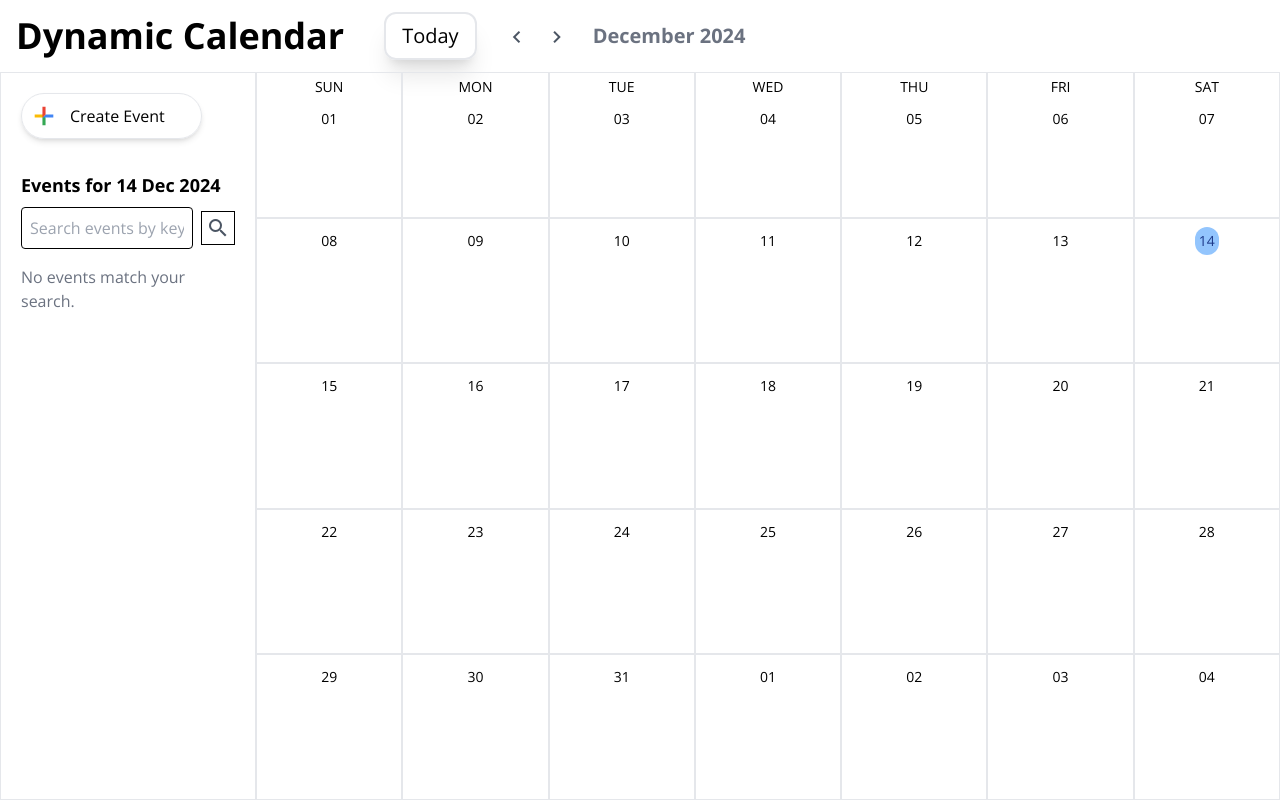
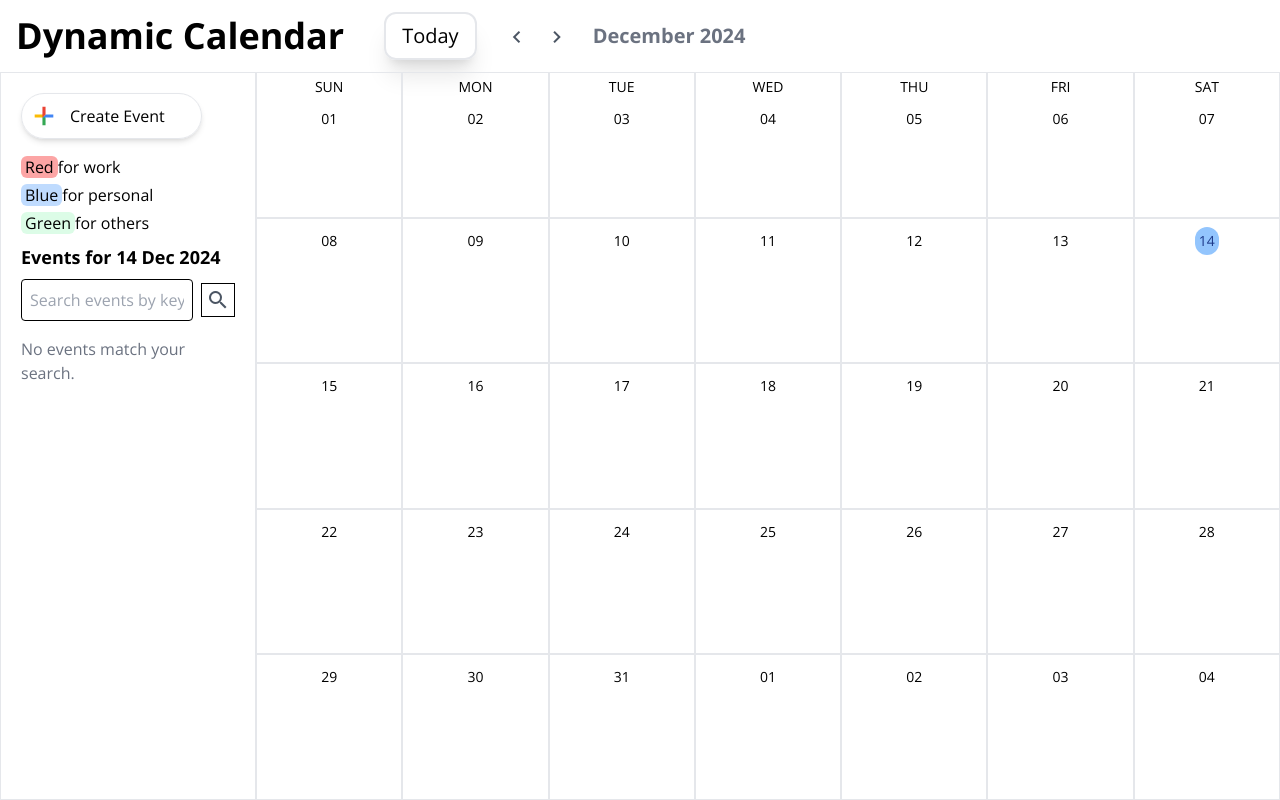
Before and after one commit to amanxxp/Dynamic-Event-Calendar, a React (Vite) app: page / in a window 1280 px wide. Built offline with nearby package versions, Linux system fonts and the light colour scheme.

Commit message:
color coding for event

```diff
--- a/src/components/Day.tsx
+++ b/src/components/Day.tsx
@@ -1,10 +1,12 @@
 import React, { useContext } from "react";
 import dayjs from "dayjs";
 import GlobalContext from "../context/GlobalContext";
+
 interface DayProps {
   day: dayjs.Dayjs;
   rowIdx: number;
 }
+
 const Day: React.FC<DayProps> = ({ day, rowIdx }) => {
   const { daySelected, setDaySelected, events }: any =
     useContext(GlobalContext);
@@ -12,6 +14,20 @@ const Day: React.FC<DayProps> = ({ day, rowIdx }) => {
   const eventsForDay = events.filter(
     (event: any) => event.date === day.format("DD-MM-YY")
   );
+
+  // Function to determine event color based on category
+  const getEventColor = (category: string) => {
+    switch (category) {
+      case "work":
+        return "bg-red-300 text-red-700"; // Red for work
+      case "personal":
+        return "bg-blue-200 text-blue-700"; // Blue for personal
+      case "others":
+        return "bg-green-100 text-green-700"; // Green for others
+      default:
+        return "bg-blue-100 text-gray-700"; // Default color
+    }
+  };
 
   function getCurrentDayClass() {
     const format = "DD-MM-YY";
@@ -44,7 +60,9 @@ const Day: React.FC<DayProps> = ({ day, rowIdx }) => {
         {eventsForDay.map((event: any, index: number) => (
           <div
             key={index}
-            className="bg-blue-100 text-blue-700 text-sm font-extrabold rounded p-1 mb-1"
+            className={`text-sm font-extrabold rounded p-1 mb-1 ${getEventColor(
+              event.category
+            )}`} // Apply category color
           >
             {event.eventName}
           </div>
--- a/src/components/EventHandler.tsx
+++ b/src/components/EventHandler.tsx
@@ -40,6 +40,20 @@ const EventHandler = () => {
     localStorage.setItem("events", JSON.stringify(updatedEvents)); // Update local storage
   };
 
+  // Function to determine event color based on category
+  const getEventColor = (category: string) => {
+    switch (category) {
+      case "work":
+        return "bg-red-300 text-red-700"; // Red for work
+      case "personal":
+        return "bg-blue-200 text-blue-700"; // Blue for personal
+      case "others":
+        return "bg-green-100 text-green-700"; // Green for others
+      default:
+        return "bg-blue-100 text-gray-700"; // Default color
+    }
+  };
+
   return (
     <div>
       <h2 className="text-lg font-bold mb-2">
@@ -53,7 +67,7 @@ const EventHandler = () => {
           onChange={(e) => setSearchKeyword(e.target.value)}
           className="w-full border rounded p-2 mb-4 border-black"
           placeholder="Search events by keyword"
-        />{" "}
+        />
         <div
           className="material-icons-outlined text-gray-600 cursor-pointer mb-4 p-1 ml-2 border-black border"
           title="Search events"
@@ -65,7 +79,9 @@ const EventHandler = () => {
         filteredEvents.map((event: any) => (
           <div
             key={event.id}
-            className="bg-blue-100 text-blue-600 p-2 mb-2 rounded shadow"
+            className={`p-2 mb-2 rounded shadow ${getEventColor(
+              event.category
+            )}`}
           >
             {editingEventId === event.id ? (
               // Edit Form
@@ -128,7 +144,15 @@ const EventHandler = () => {
             ) : (
               // Display Event Details
               <div>
-                <h3 className="text-md font-semibold">{event.eventName}</h3>
+                <div className="flex items-center">
+                  <h3 className="text-md font-semibold">{event.eventName}</h3>
+                  {/* Category Color Indicator */}
+                  <div
+                    className={`w-3 h-3 rounded-full ml-2 ${getEventColor(
+                      event.category
+                    )}`}
+                  />
+                </div>
                 <p className="text-sm">
                   {event.startTime} - {event.endTime}
                 </p>
@@ -138,13 +162,13 @@ const EventHandler = () => {
                     setEditingEventId(event.id);
                     setEditedEvent(event); // Pre-fill edit form
                   }}
-                  className="text-blue-500 text-xs underline mr-2"
+                  className="text-green-500 font-bold text-xs underline mr-2"
                 >
                   Edit
                 </button>
                 <button
                   onClick={() => handleDelete(event.id)}
-                  className="text-red-500 text-xs underline"
+                  className="text-red-500 font-bold text-xs underline"
                 >
                   Delete
                 </button>
--- a/src/components/SideBar.tsx
+++ b/src/components/SideBar.tsx
@@ -4,7 +4,20 @@ const SideBar = () => {
   return (
     <aside className="border p-5 w-64">
       <CreateEventButton />
-      <div className="mt-8"></div>
+      <div className="mt-4 mb-2 flex flex-col gap-1">
+        <div>
+          <span className="bg-red-300 rounded-md pl-1">Red </span>
+          for work
+        </div>
+        <div>
+          <span className="bg-blue-200 rounded-md pl-1">Blue </span>
+          for personal
+        </div>
+        <div>
+          <span className="bg-green-100 rounded-md pl-1">Green </span>
+          for others
+        </div>
+      </div>
       <EventHandler />
     </aside>
   );
```
